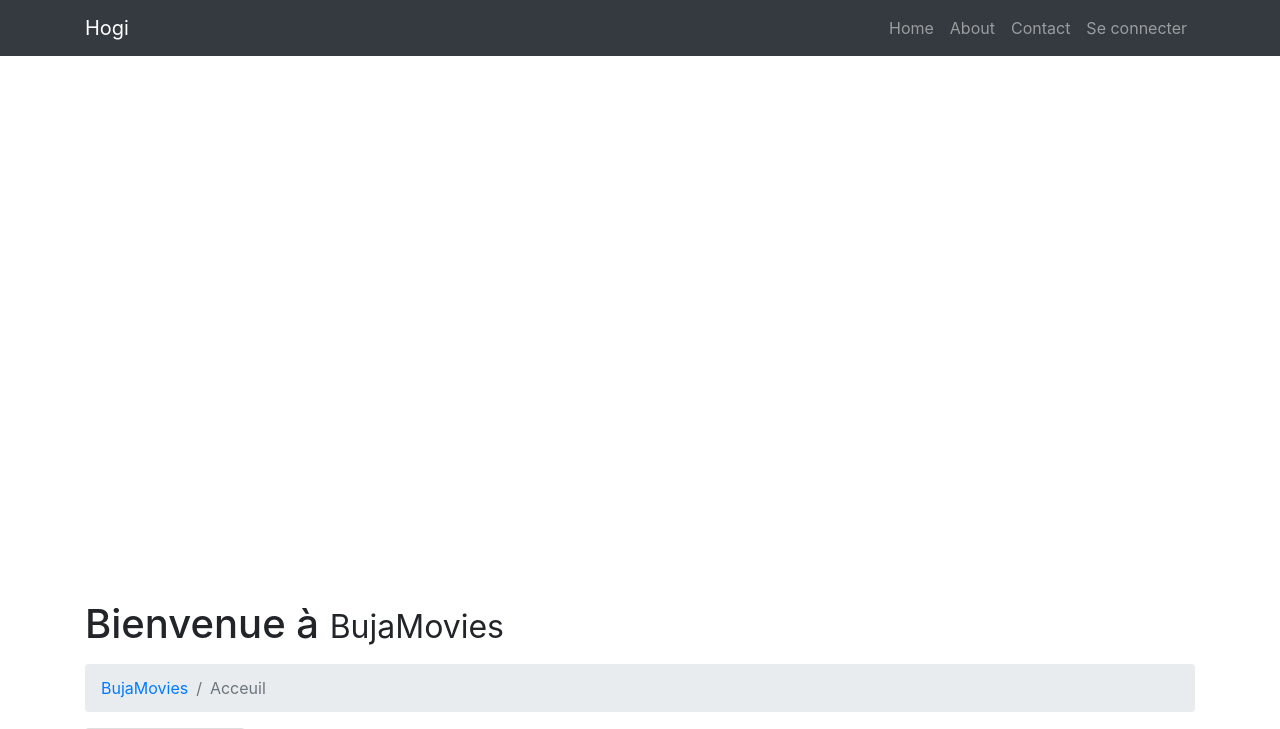
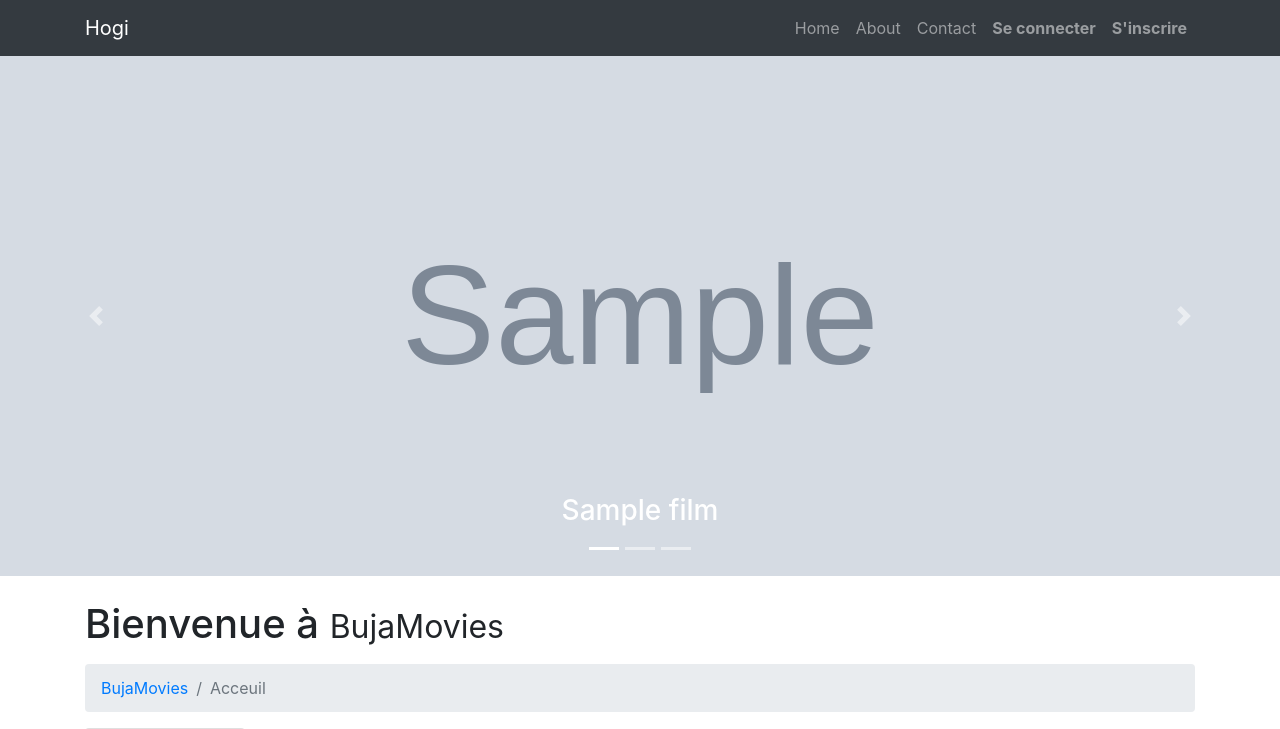
Before and after one commit to Desire1990/commercial-blog, a Django app: page /movies/ in a window 1280 px wide. Shown: the top 729 px of the page. Run offline with Django 3.2, Linux system fonts and the light colour scheme; tables that the repository leaves empty hold one stand-in row (values such as "Sample post"); grey boxes marked "Sample" are stand-in pictures; parts of the project's set-up code (start-up, migrations or seed data) failed here and were passed over; some libraries are stand-ins or nearby versions.

Commit message:
Mise à jours de tous toutes modification

```diff
--- a/BujaMovies/templates/base.html
+++ b/BujaMovies/templates/base.html
@@ -53,8 +53,19 @@
               {%  endif %}
             {% else %}
             <li class="nav-item">
-            <a class="nav-link" href="{% url 'connexion' %}">Se connecter</a>
+            <strong><a class="nav-link" href="{% url 'connexion' %}">Se connecter</a></strong>
             </li>
+            <li class="nav-item">
+            <strong><a class="nav-link" href="{% url 'inscription' %}">S'inscrire</a></strong>
+            </li>
+
+             <!-- <button type="button" class="btn btn-primary " >
+               <a class="btn" class="nav-link" href="{% url 'inscription' %}">S'inscrire</a>
+             </button>
+             <button type="button" class="btn btn-primary " >
+               <a class="nav-link" href="{% url 'connexion' %}">Se connecter</a>
+             </button> -->
+
             {% endif %}
         </ul>
         </div>
--- a/BujaMovies/templates/home.html
+++ b/BujaMovies/templates/home.html
@@ -16,7 +16,6 @@
         <div class="carousel-item active" style="background-image: url('{{ slide1.cover.url }}')">
           <div class="carousel-caption d-none d-md-block">
             <h3>{{ slide1.titre }}</h3>
-            <p>This is a description for the first slide.</p>
           </div>
         </div>
         {%  for slide in film_obj %}
--- a/BujaMovies/views.py
+++ b/BujaMovies/views.py
@@ -1,8 +1,7 @@
 from django.shortcuts import render, redirect, reverse
 from django.http import HttpResponse
-from django.shortcuts import render
 from .forms import *
-from .models import Films, Avis, Commentaires, Achats
+from .models import *
 from django.db.models import Q
 from django.core.files.storage import FileSystemStorage
 from django.contrib.auth.models import User
@@ -56,8 +55,10 @@
 def acceuil_app(request):
     acceuil = "Page d'acceuil"
     film_obj = Films.objects.all().order_by('date')
+    slide1=film_obj[0]
+    # film_obj=film_obj[1:3]
     page = request.GET.get('page', 1)          # page à charger par defaut
-    paginator = Paginator(film_obj, 8)         # limiter tous les elements à afficher
+    paginator = Paginator(film_obj, 2)         # limiter tous les elements à afficher
 
     try:
         filmsPage = paginator.page(page)
@@ -81,7 +82,9 @@
             film = form_view_film.cleaned_data['film']
             prix = form_view_film.cleaned_data['prix_telechargement']
 
-            Films(user = currentuser,titre = titre,acteur = acteur,description = description,language = language,resolution = resolution,cover = cover,film = film,prix_telechargement = prix ).save()
+            Films(user = currentuser,titre = titre,acteur = acteur,description = description,\
+                    language = language,resolution = resolution,cover = cover,film = film,\
+                    prix_telechargement = prix ).save()
             nombre_film = Films.objects.all().count()
             msg = "Enregistrer avec success !!!"
 
```
Also changed, not shown: BujaMovies/migrations/0001_initial.py, BujaMovies/migrations/0002_auto_20190908_1157.py (added), BujaMovies/migrations/0003_achats_slug.py (added), BujaMovies/migrations/0004_auto_20190908_1343.py (added), BujaMovies/migrations/0005_auto_20190916_1826.py (added).
